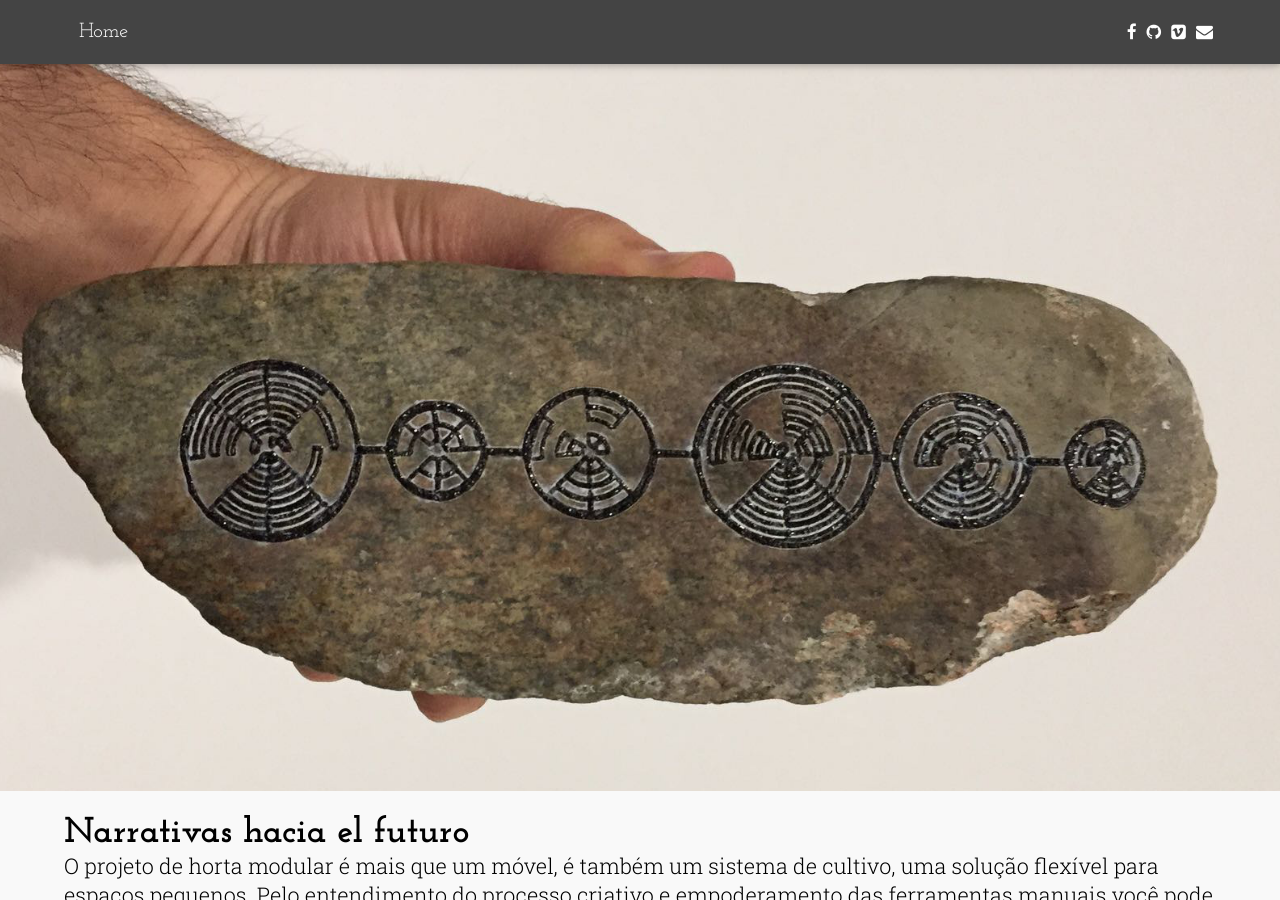
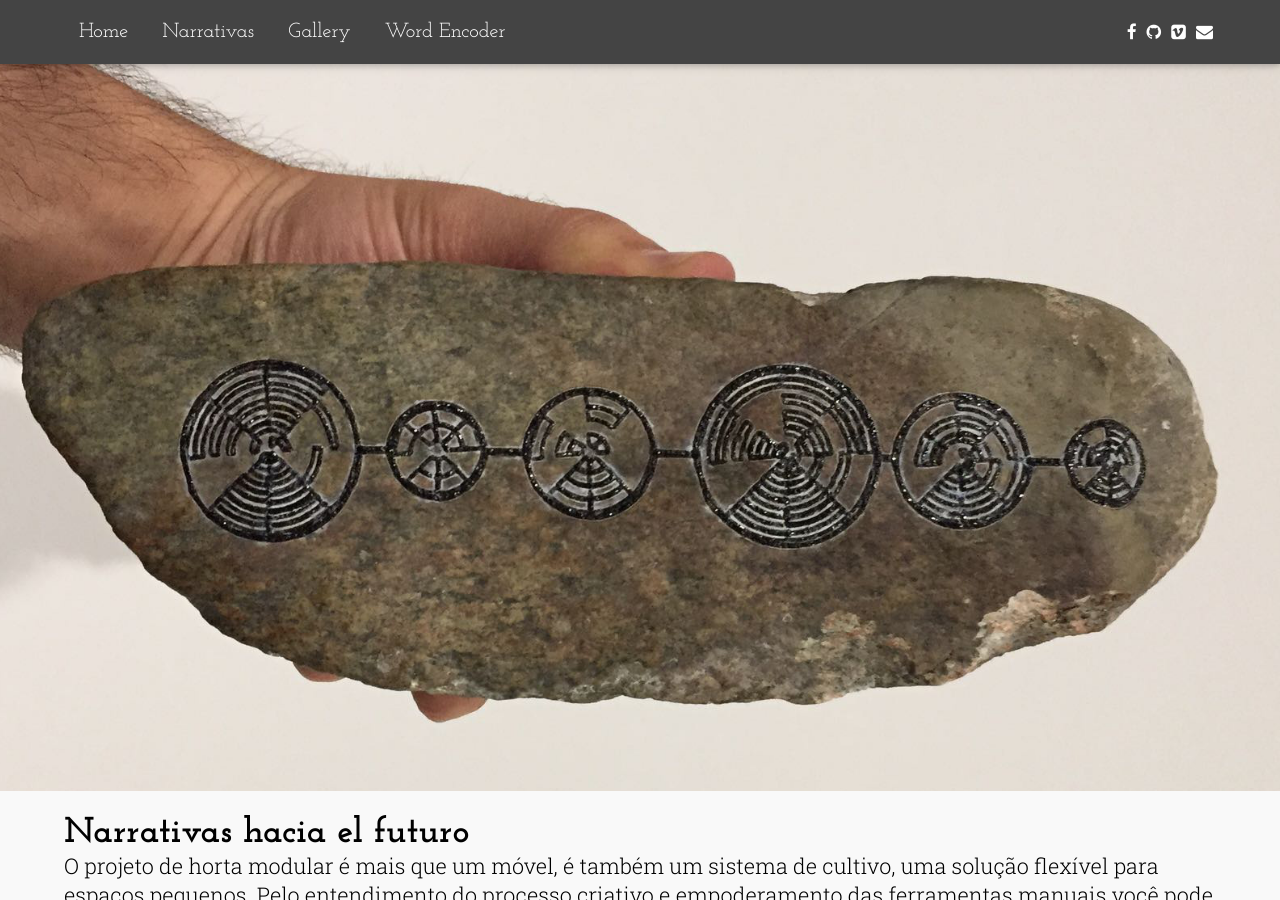
Before and after one commit to astrovandalistas/futureglyphs-site, a Jekyll site: the page built from index.html, in a window 1280 px wide and 900 px high. Built offline with Jekyll 4.4.1, drawn with Linux system fonts in a browser that asks for light colours; the list of posts is cut into pages by our own code.

Commit message:
fixes nav bar page->post foo

```diff
--- a/_includes/nav.html
+++ b/_includes/nav.html
@@ -4,11 +4,16 @@
         <nav id="menu">
             <a class="toggle-link noline"><i class="fa fa-close fa-lg"></i></a>
             <ul>
-              {% for page in site.pages %}
-                {% if page.nav-title and page.permalink %}
+              <li>
+                <a class="homelink" href="{{ site.baseurl | replace: '//', '/' }}/#">
+                  Home
+                </a>
+              </li>
+              {% for post in site.posts %}
+                {% if post.nav-title and post.permalink %}
                   <li>
-                    <a class="homelink" href="{{ site.baseurl | replace: '//', '/' }}/#{{ page.permalink | replace: '/', '' }}">
-                      {{ page.nav-title }}
+                    <a class="homelink" href="{{ site.baseurl | replace: '//', '/' }}/#{{ post.permalink | replace: '/', '' }}">
+                      {{ post.nav-title }}
                     </a>
                   </li>
                 {% endif %}
```
